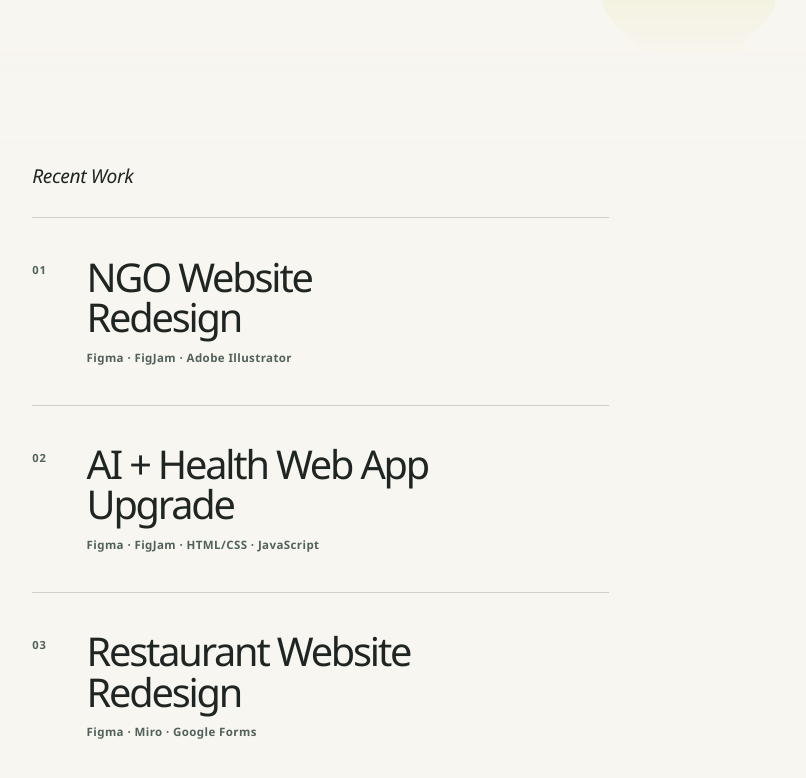
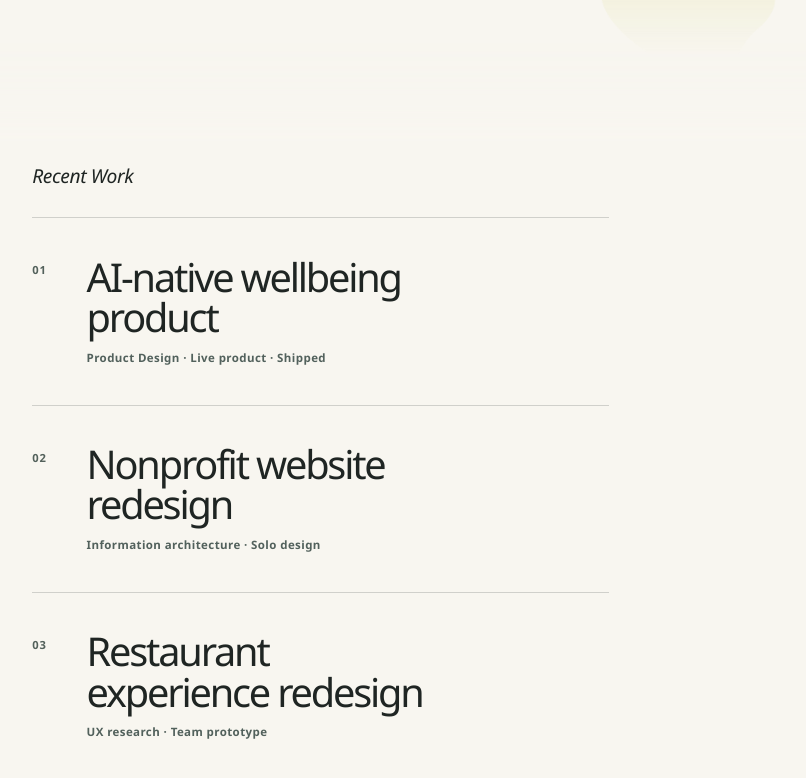
Before and after one commit to ShuyueGe/shuyuege.github.io, a React (Vite) app: page /#/ in a window 1280 px wide. Shown: the part 498-1276 px from the top of the page, without its empty margins (19-825 px from the left). Built offline with nearby package versions, Linux system fonts and the light colour scheme; a web font is replaced by a local one.

Commit message:
Update homepage recent work order and preview copy

```diff
--- a/src/components/ProjectNameList.tsx
+++ b/src/components/ProjectNameList.tsx
@@ -2,7 +2,9 @@ import { Link } from "react-router-dom";
 import type { Project } from "../types/project";
 
 interface ProjectNameListProps {
-  projects: Project[];
+  projects: readonly (Pick<Project, "slug" | "title"> & {
+    tags: readonly string[];
+  })[];
   activeProject: string | null;
   onActivate: (slug: string) => void;
   onDeactivate: () => void;
@@ -32,7 +34,7 @@ export function ProjectNameList({
             </span>
             <span className="project-name-list__content">
               <strong>{project.title}</strong>
-              <small>{project.tools.join(" · ")}</small>
+              <small>{project.tags.join(" · ")}</small>
             </span>
           </Link>
         </li>
--- a/src/components/ProjectShowcase.tsx
+++ b/src/components/ProjectShowcase.tsx
@@ -4,6 +4,25 @@ import { Link } from "react-router-dom";
 import { projects } from "../data/projects";
 import type { Project } from "../types/project";
 import { ProjectNameList } from "./ProjectNameList";
+
+// Homepage preview copy and order are independent of the case-study data.
+const recentWork = [
+  {
+    slug: "ai-health-web-app-upgrade",
+    title: "AI-native wellbeing product",
+    tags: ["Product Design", "Live product", "Shipped"],
+  },
+  {
+    slug: "ngo-website-redesign",
+    title: "Nonprofit website redesign",
+    tags: ["Information architecture", "Solo design"],
+  },
+  {
+    slug: "restaurant-website-redesign",
+    title: "Restaurant experience redesign",
+    tags: ["UX research", "Team prototype"],
+  },
+] as const;
 
 const projectArtworkPaths: Record<string, string> = {
   "ngo-website-redesign": "/images/projects/ngo-hover.png",
@@ -80,7 +99,7 @@ export function ProjectShowcase() {
           onMouseLeave={clearActiveProject}
         >
           <ProjectNameList
-            projects={projects}
+            projects={recentWork}
             activeProject={activeProject}
             onActivate={setActiveProject}
             onDeactivate={clearActiveProject}
@@ -96,14 +115,14 @@ export function ProjectShowcase() {
         </div>
 
         <div className="project-editorial__mobile">
-          {projects.map((project, index) => (
+          {recentWork.map((project, index) => (
             <article className="project-mobile-entry" key={project.slug}>
               <Link to={`/projects/${project.slug}`}>
                 <div className="project-mobile-entry__heading">
                   <span>{String(index + 1).padStart(2, "0")}</span>
                   <div>
                     <h3>{project.title}</h3>
-                    <p>{project.tools.join(" · ")}</p>
+                    <p>{project.tags.join(" · ")}</p>
                   </div>
                 </div>
               </Link>
```
